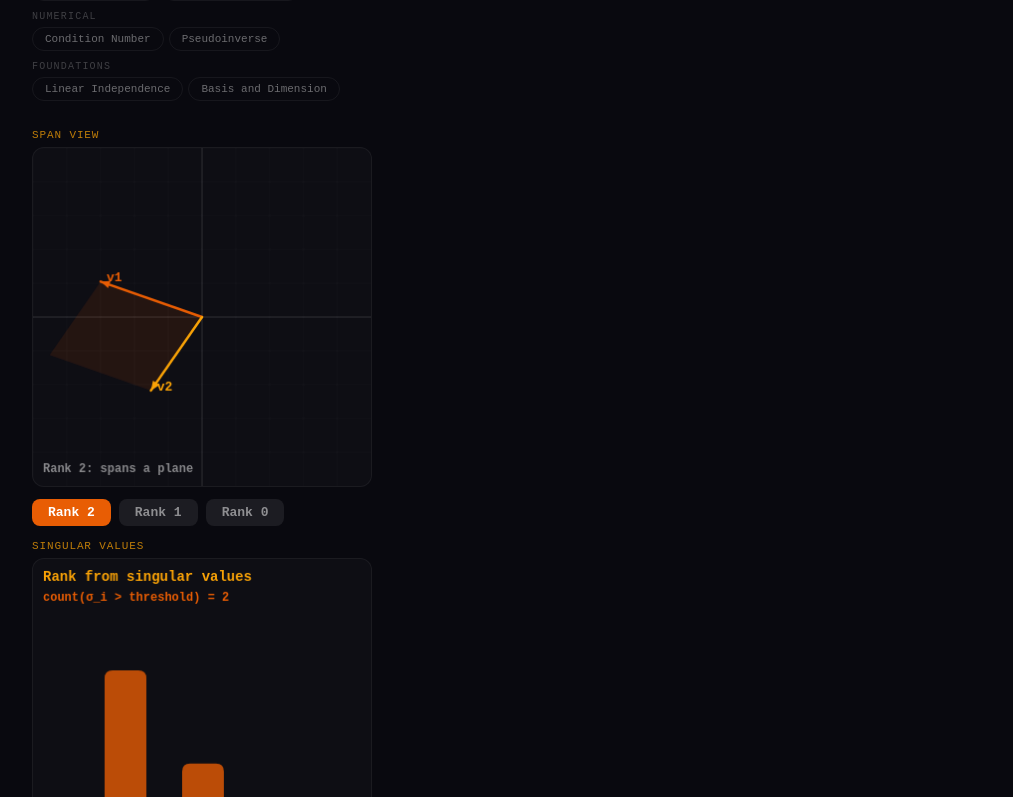
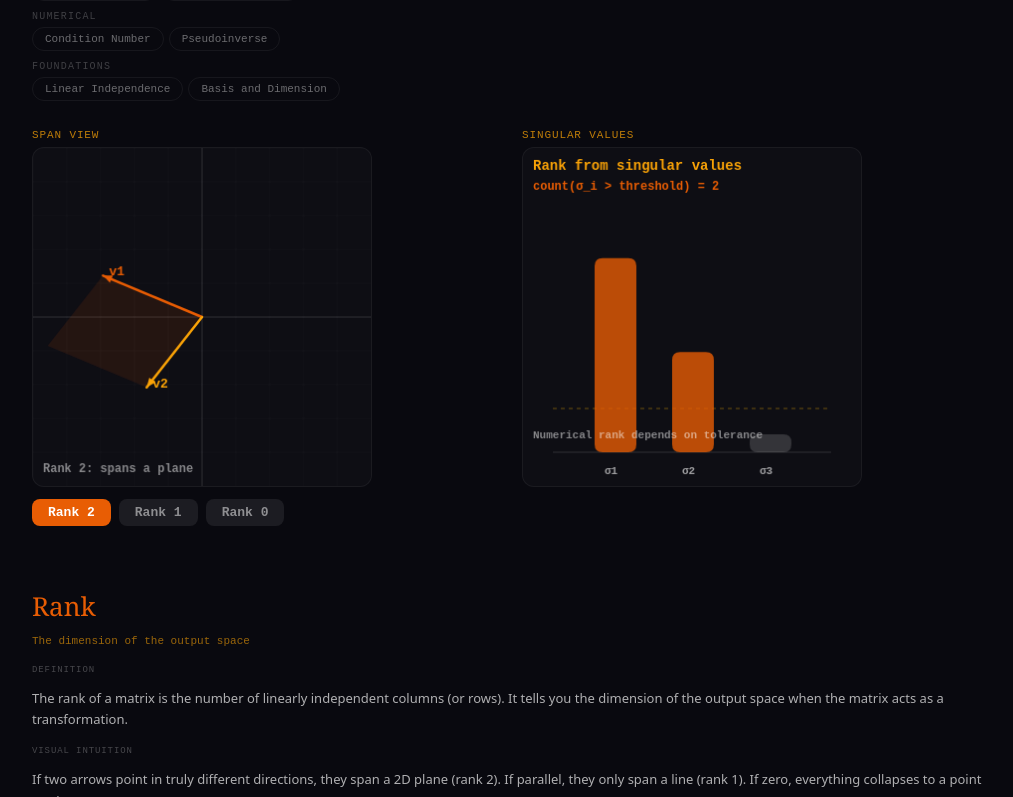
Before and after one commit to rakeshbs/math_learning_notes, a React (Vite) app: page / in a window 1280 px wide. Shown: the part 543-1340 px from the top of the page, without its empty margins (128-1141 px from the left). Built offline with nearby package versions, Linux system fonts and the light colour scheme.

Commit message:
change the display arrangement

```diff
--- a/src/math-explorer/MathConceptExplorer.jsx
+++ b/src/math-explorer/MathConceptExplorer.jsx
@@ -132,12 +132,21 @@ export default function MathConceptExplorer(props) {
             gap: 40,
           }}
         >
-          <div>
+          <div
+            style={{
+              display: "flex",
+              flexWrap: "wrap",
+              gap: 20,
+              alignItems: "flex-start",
+            }}
+          >
             {visualVariants.map(function (variant, idx) {
               var VariantComponent = variant.component;
-              var isLast = idx === visualVariants.length - 1;
               return (
-                <div key={variant.id} style={{ marginBottom: isLast ? 0 : 14 }}>
+                <div
+                  key={variant.id}
+                  style={{ flex: "1 1 300px", minWidth: 0 }}
+                >
                   {visualVariants.length > 1 ? (
                     <div
                       style={{
```
